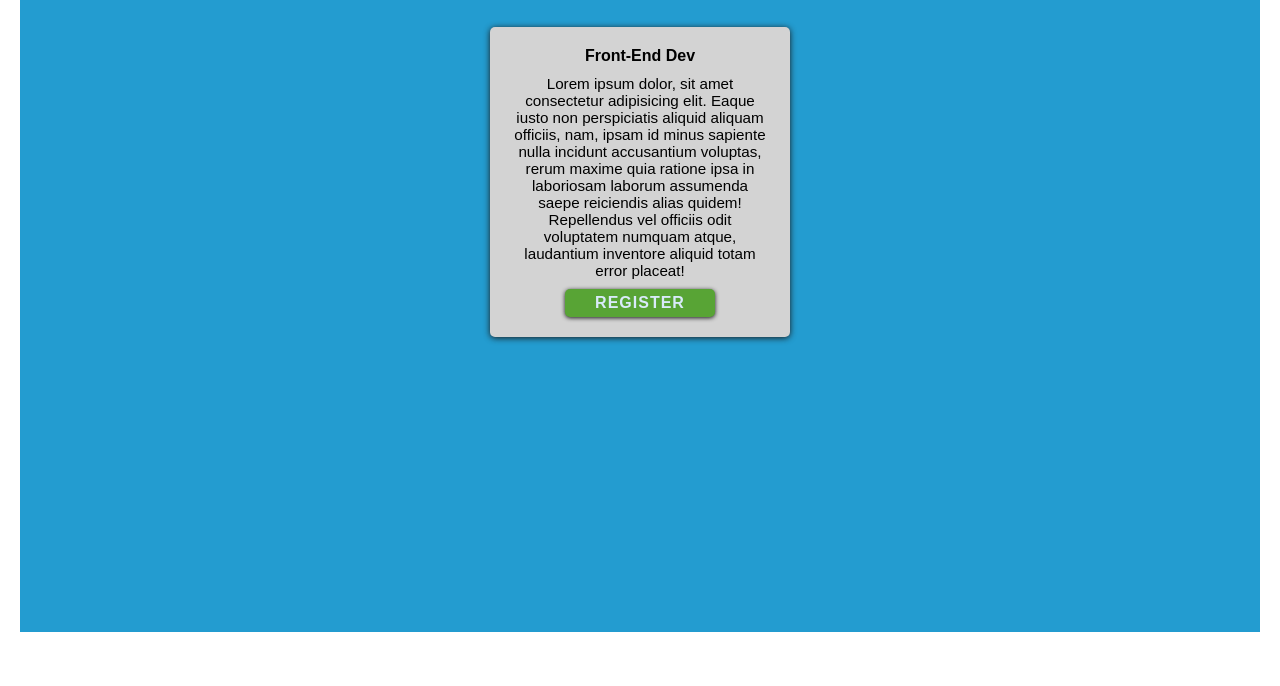
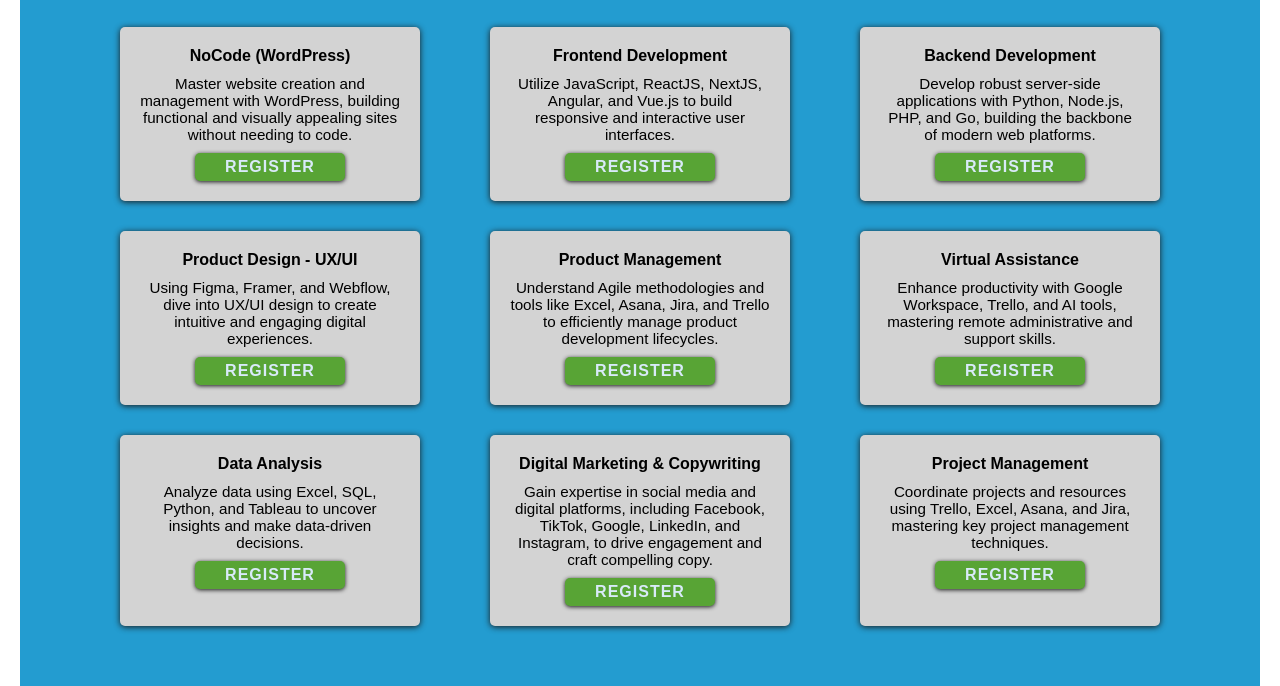
Before and after one commit to Akuchinyerenwa/demo-repo, a plain HTML site: page index.html in a window 1280 px wide. Shown: the part 175-861 px from the top of the page. Before the commit the page ends 807 px from the top, so only its background shows below. Drawn offline with Linux system fonts and the light colour scheme.

Commit message:
Add some real course templates to the hero section in index.html file

```diff
--- a/index.html
+++ b/index.html
@@ -47,14 +47,83 @@
 
         <div class="templates-container">
           <section class="template">
-            <h4>Front-End Dev</h4>
+            <h4>NoCode (WordPress)</h4>
             <p>
-              Lorem ipsum dolor, sit amet consectetur adipisicing elit. Eaque
-              iusto non perspiciatis aliquid aliquam officiis, nam, ipsam id
-              minus sapiente nulla incidunt accusantium voluptas, rerum maxime
-              quia ratione ipsa in laboriosam laborum assumenda saepe reiciendis
-              alias quidem! Repellendus vel officiis odit voluptatem numquam
-              atque, laudantium inventore aliquid totam error placeat!
+              Master website creation and management with WordPress, building
+              functional and visually appealing sites without needing to code.
+            </p>
+            <a href="#">Register</a>
+          </section>
+
+          <section class="template">
+            <h4>Frontend Development</h4>
+            <p>
+              Utilize JavaScript, ReactJS, NextJS, Angular, and Vue.js to build
+              responsive and interactive user interfaces.
+            </p>
+            <a href="#">Register</a>
+          </section>
+
+          <section class="template">
+            <h4>Backend Development</h4>
+            <p>
+              Develop robust server-side applications with Python, Node.js, PHP,
+              and Go, building the backbone of modern web platforms.
+            </p>
+            <a href="#">Register</a>
+          </section>
+
+          <section class="template">
+            <h4>Product Design - UX/UI</h4>
+            <p>
+              Using Figma, Framer, and Webflow, dive into UX/UI design to create
+              intuitive and engaging digital experiences.
+            </p>
+            <a href="#">Register</a>
+          </section>
+
+          <section class="template">
+            <h4>Product Management</h4>
+            <p>
+              Understand Agile methodologies and tools like Excel, Asana, Jira,
+              and Trello to efficiently manage product development lifecycles.
+            </p>
+            <a href="#">Register</a>
+          </section>
+
+          <section class="template">
+            <h4>Virtual Assistance</h4>
+            <p>
+              Enhance productivity with Google Workspace, Trello, and AI tools,
+              mastering remote administrative and support skills.
+            </p>
+            <a href="#">Register</a>
+          </section>
+
+          <section class="template">
+            <h4>Data Analysis</h4>
+            <p>
+              Analyze data using Excel, SQL, Python, and Tableau to uncover
+              insights and make data-driven decisions.
+            </p>
+            <a href="#">Register</a>
+          </section>
+
+          <section class="template">
+            <h4>Digital Marketing & Copywriting</h4>
+            <p>
+              Gain expertise in social media and digital platforms, including
+              Facebook, TikTok, Google, LinkedIn, and Instagram, to drive
+              engagement and craft compelling copy.
+            </p>
+            <a href="#">Register</a>
+          </section>
+
+          <section class="template">
+            <h4>Project Management</h4>
+            <p>
+              Coordinate projects and resources using Trello, Excel, Asana, and
+              Jira, mastering key project management techniques.
             </p>
             <a href="#">Register</a>
           </section>
```
